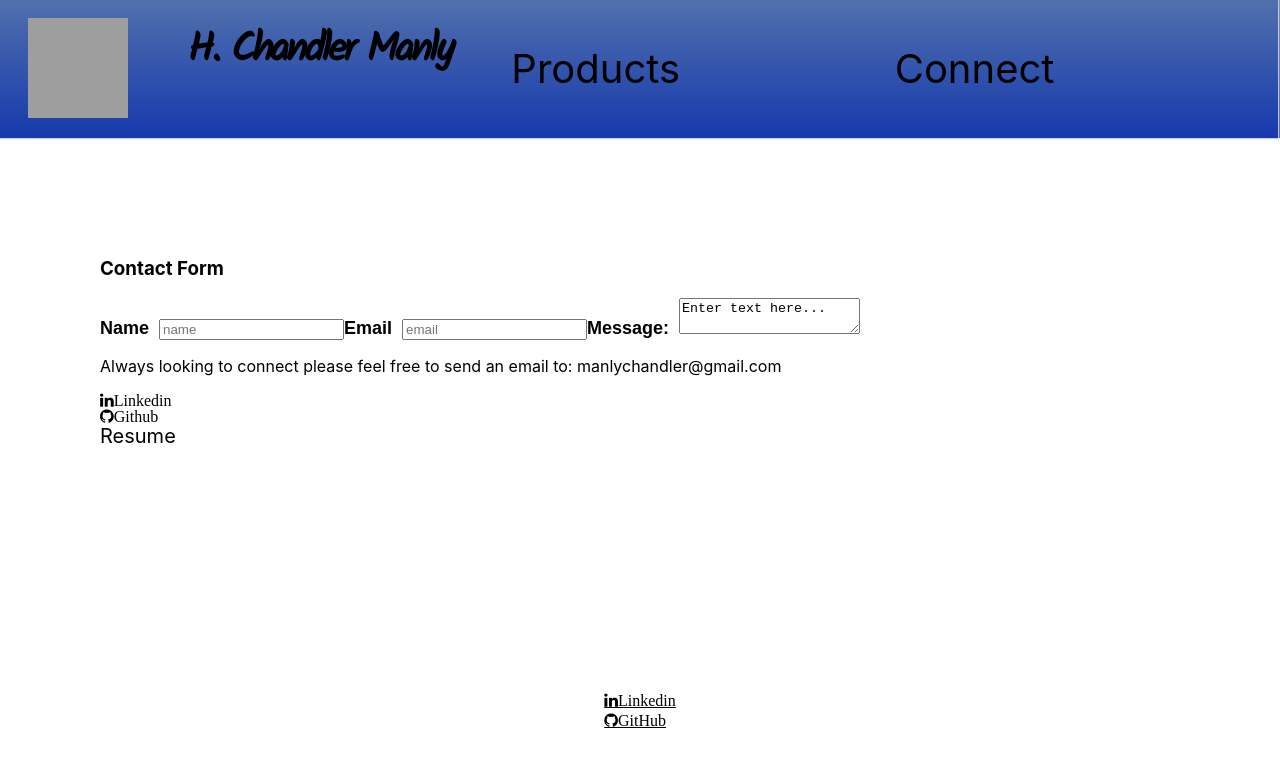
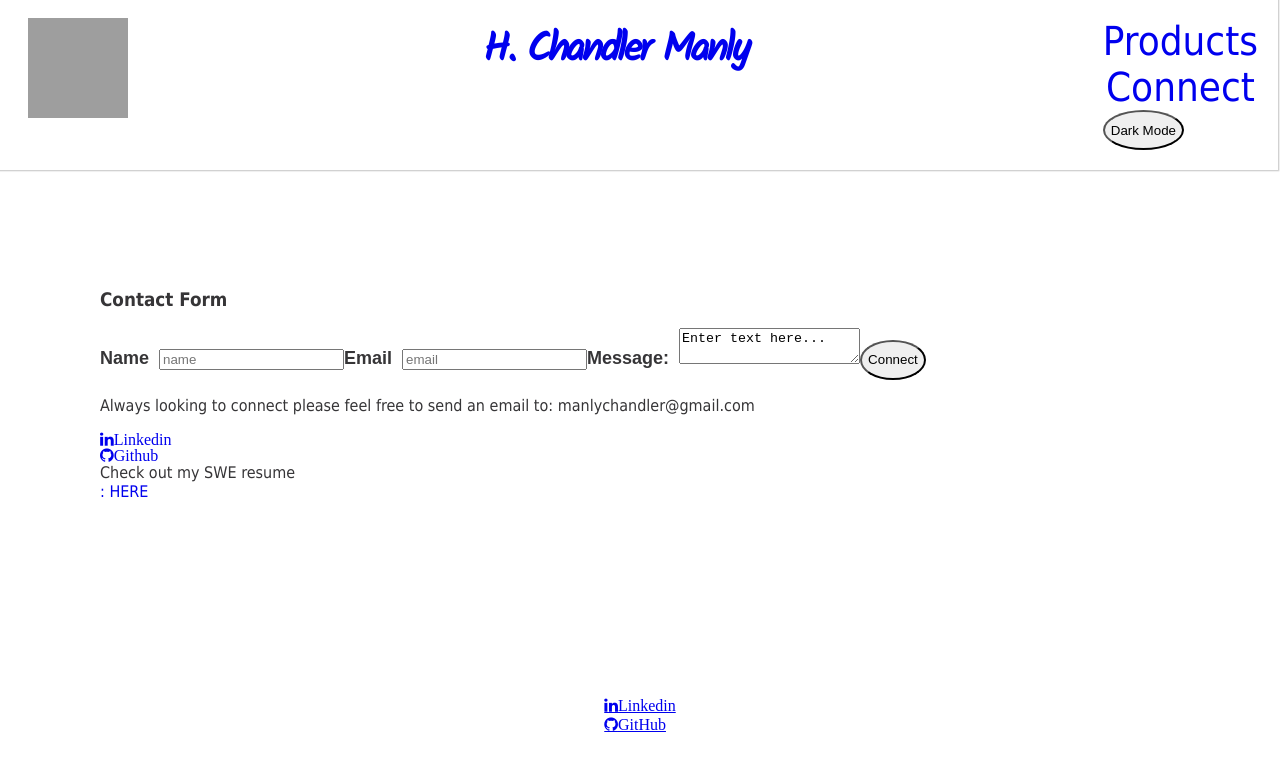
Before and after one commit to Chandler-Manly/chandler-manly, a React (Create React App) app in the folder client/: page /contact in a window 1280 px wide. Shown: the top 770 px of the page. Built offline with nearby package versions, Linux system fonts and the light colour scheme; grey boxes are pictures that could not be loaded.

Commit message:
added dark mode

```diff
--- a/client/package.json
+++ b/client/package.json
@@ -11,6 +11,7 @@
     "react-dom": "^17.0.2",
     "react-router-dom": "^5.2.0",
     "react-scripts": "4.0.3",
+    "styled-components": "^5.2.3",
     "web-vitals": "^1.1.1"
   },
   "scripts": {
--- a/client/src/assets/Home.css
+++ b/client/src/assets/Home.css
@@ -1,5 +1,4 @@
 .home {
-  background-color: whitesmoke;
 display: flex;
 justify-content: center;
 }
@@ -15,24 +14,20 @@ justify-content: center;
   display: flex;
   justify-content: center;
   padding-top: 50px;
-  border-radius: 50%;
+  border-radius: 75%;
   width: 250px;
   height: 250px;
-}
-
-/* div {
   animation-duration: 3s;
   animation-name: slidein;
 }
 
+
 @keyframes slidein {
   from {
     margin-left: 100%;
-    width: 300%;
   }
 
   to {
     margin-left: 0%;
-    width: 100%;
   }
-} */
+}
--- a/client/src/assets/Nav.css
+++ b/client/src/assets/Nav.css
@@ -3,10 +3,8 @@
 nav {
   display: flex;
   justify-content: space-between;
-
-  /* position: fixed; */
   width: 100%;
-  background-image: linear-gradient(rgb(80, 112, 172), rgb(22, 57, 173));
+  /* background-image: linear-gradient(rgb(80, 112, 172), rgb(22, 57, 173)); */
   color: white;
   z-index: 1;
   top: 0;
@@ -31,7 +29,6 @@ nav {
   font-size: 40px;
   letter-spacing: -3px;
   flex: 1;
-  max-width: 30vw;
   transition: 250ms all;
 }
 
@@ -40,22 +37,19 @@ nav {
 }
 
 .nav-link {
-  flex: 2;
-  max-width: 30vw;
+  /* flex: 2; */
+  /* max-width: 30vw; */
   align-items: center;
   font-size: 40px;
   display: flex;
+  justify-content: space-around;
+  margin-right: 20px;
 }
 
-.nav-link {
-  display: flex;
-  flex: 1;
-}
 
 a {
   text-decoration: none;
-  color: black;
-  font-size: 20px;
+  /* font-size: 20px; */
 }
 
 .company-logo {
@@ -64,6 +58,11 @@ a {
   margin-left: 30px;
 }
 
+button{
+  border-radius: 50%;
+  height:40px;
+}
+
 @media (max-width: 500px) {
   nav {
     width: 98%;
--- a/client/src/assets/ProjectCards.css
+++ b/client/src/assets/ProjectCards.css
@@ -1,5 +1,6 @@
-.cards {
+/* .cards {
   display: flex;
+  overflow: wrap;
   overflow-x: scroll;
 }
 
@@ -8,6 +9,14 @@
   color: rgb(56, 55, 55);
   padding: 10px;
   margin-top: 40px;
+} */
+
+.cards{
+  display: flex;
+  flex-wrap: wrap;
+  margin-right: 5px;
+  margin-top: 5px;
+  margin-bottom: 5px;
 }
 
 @media (max-width: 500px) {
--- a/client/src/assets/ProjectDetails.css
+++ b/client/src/assets/ProjectDetails.css
@@ -1,6 +1,6 @@
 .project-details{
-  display: flex;
-  justify-content: center;
+  /* display: flex;
+  justify-content: center; */
 }
 
 .show-image{
--- a/client/src/components/Contact.jsx
+++ b/client/src/components/Contact.jsx
@@ -1,33 +1,44 @@
-import React from 'react';
+import React from "react";
 import "../assets/Contact.css";
 import Layout from "./shared/Layout";
 
 export default function ContactInfo() {
   return (
     <Layout>
-    <div className="contact-form">
-    <div className="contact">
+      <div className="contact-form">
+        <div className="contact">
           <h3>Contact Form</h3>
           <form>
             <label>Name</label>
-            <input
-              type="text"
-              placeholder="name"
-              />
+            <input type="text" placeholder="name" />
             <label>Email</label>
-            <input
-              type='text'
-              placeholder="email"
-            />
+            <input type="text" placeholder="email" />
             <label>Message:</label>
             <textarea className="comment">Enter text here...</textarea>
-            </form>
-      <p>Always looking to connect please feel free to send an email to: manlychandler@gmail.com</p>
-      <a href="https://www.linkedin.com/in/chandler-manly/" className="fa fa-linkedin">Linkedin</a>
-          <a href="https://github.com/Chandler-Manly" className="fa fa-github">Github</a>
-          <a href="https://drive.google.com/file/d/1I47NcD1EQ7PrvPwGK92XgPUsM6_blhpQ/view" className="resume">Resume</a>
+            <button>Connect</button>
+          </form>
+          <p>
+            Always looking to connect please feel free to send an email to:
+            manlychandler@gmail.com
+          </p>
+          <a
+            href="https://www.linkedin.com/in/chandler-manly/"
+            className="fa fa-linkedin"
+          >
+            Linkedin
+          </a>
+          <a href="https://github.com/Chandler-Manly" className="fa fa-github">
+            Github
+          </a>
+          Check out my SWE resume{" "}
+          <a
+            href="https://drive.google.com/file/d/1I47NcD1EQ7PrvPwGK92XgPUsM6_blhpQ/view"
+            className="resume"
+          >
+            : HERE
+          </a>
         </div>
       </div>
-      </Layout>
-  )
+    </Layout>
+  );
 }
--- a/client/src/components/ProjectCards.jsx
+++ b/client/src/components/ProjectCards.jsx
@@ -19,7 +19,7 @@ const ProjectCards = (props) => {
 
   return (
     <div>
-      <div className="latest">RECENT WORK</div>
+      {/* <div className="latest">RECENT WORK</div> */}
       <div className="cards">{CARDS}</div>
     </div>
   );
--- a/client/src/components/Search.jsx
+++ b/client/src/components/Search.jsx
@@ -13,7 +13,6 @@ const Search = (props) => {
         type="text"
         autoFocus
       />
-      <button type="submit" className="fa fa-search"></button>
     </form>
   );
 };
--- /dev/null
+++ b/client/src/components/Themes.js
@@ -0,0 +1,13 @@
+export const lightTheme = {
+  body: '#FFF',
+  text: '#363537',
+  toggleBorder: '#FFF',
+  background: '#363537',
+}
+
+export const darkTheme = {
+  body: '#363537',
+  text: '#FAFAFA',
+  toggleBorder: '#6B8096',
+  background: '#999',
+}
--- /dev/null
+++ b/client/src/components/globalStyles.js
@@ -0,0 +1,9 @@
+import { createGlobalStyle} from "styled-components"
+export const GlobalStyles = createGlobalStyle`
+  body {
+    background: ${({ theme }) => theme.body};
+    color: ${({ theme }) => theme.text};
+    font-family: Tahoma, Helvetica, Arial, Roboto, sans-serif;
+    transition: all 0.50s linear;
+  }
+`
--- a/client/src/components/shared/Nav.jsx
+++ b/client/src/components/shared/Nav.jsx
@@ -1,24 +1,43 @@
-import React from "react";
+import React, { useState } from "react";
 import "../../assets/Nav.css";
 import { NavLink } from "react-router-dom";
+import {ThemeProvider} from "styled-components";
+import { GlobalStyles } from "../globalStyles";
+import { lightTheme, darkTheme } from "../Themes";
+// Source: https://styled-components.com/docs
+
 
 const Nav = () => {
+  const [theme, setTheme] = useState('light');
+  const themeToggler = () => {
+    theme === 'light' ? setTheme('dark') : setTheme('light')
+}
+
   return (
+    <ThemeProvider theme={theme === 'light' ? lightTheme : darkTheme}>
+    <>
+    <GlobalStyles/>
+
     <nav>
       <div className="nav">
         <img src="https://res.cloudinary.com/dygk00sc0/image/upload/v1618102635/Charcoal_Bordered_Photography_Logo_avwo5y.png" alt="logo" className="company-logo"/>
         <NavLink className="logo" to="/">
-          H. Chandler Manly
+              H. Chandler Manly
         </NavLink>
+            <div>
           <NavLink className="nav-link" to="/projects">
             Products
           </NavLink>
           <NavLink className="nav-link" to="/contact">
-            Connect
+          Connect
           </NavLink>
+          <button onClick={themeToggler}>Dark Mode</button>
+          </div>
         </div>
     </nav>
-  );
-};
+    </>
+      </ThemeProvider>
+  )
+}
 
 export default Nav;
```
Also changed, not shown: client/src/App.js (+7 -4 lines), 1 other file (tests, documents, lock files or other folders).
